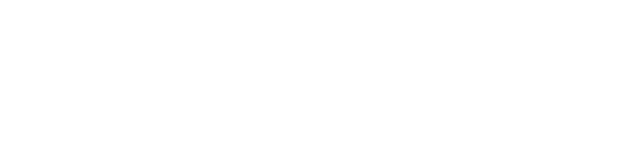
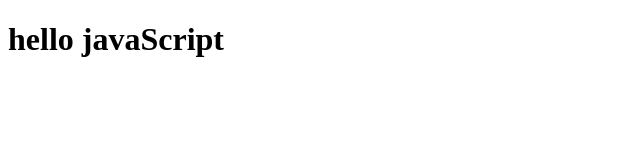
Before and after one commit to muhammadfaisal02/JavaScript-Assignments, a plain HTML site: page index.html in a window 1280 px wide. Shown: the whole page, without its empty margins (0-640 px from the left). Drawn offline with Linux system fonts and the light colour scheme.

Commit message:
Again added

```diff
--- a/index.html
+++ b/index.html
@@ -9,7 +9,7 @@
 </head>
 <body>
 
-
+    <h1>hello javaScript</h1>
     <script src="script.js"></script>
 </body>
 </html>
```
